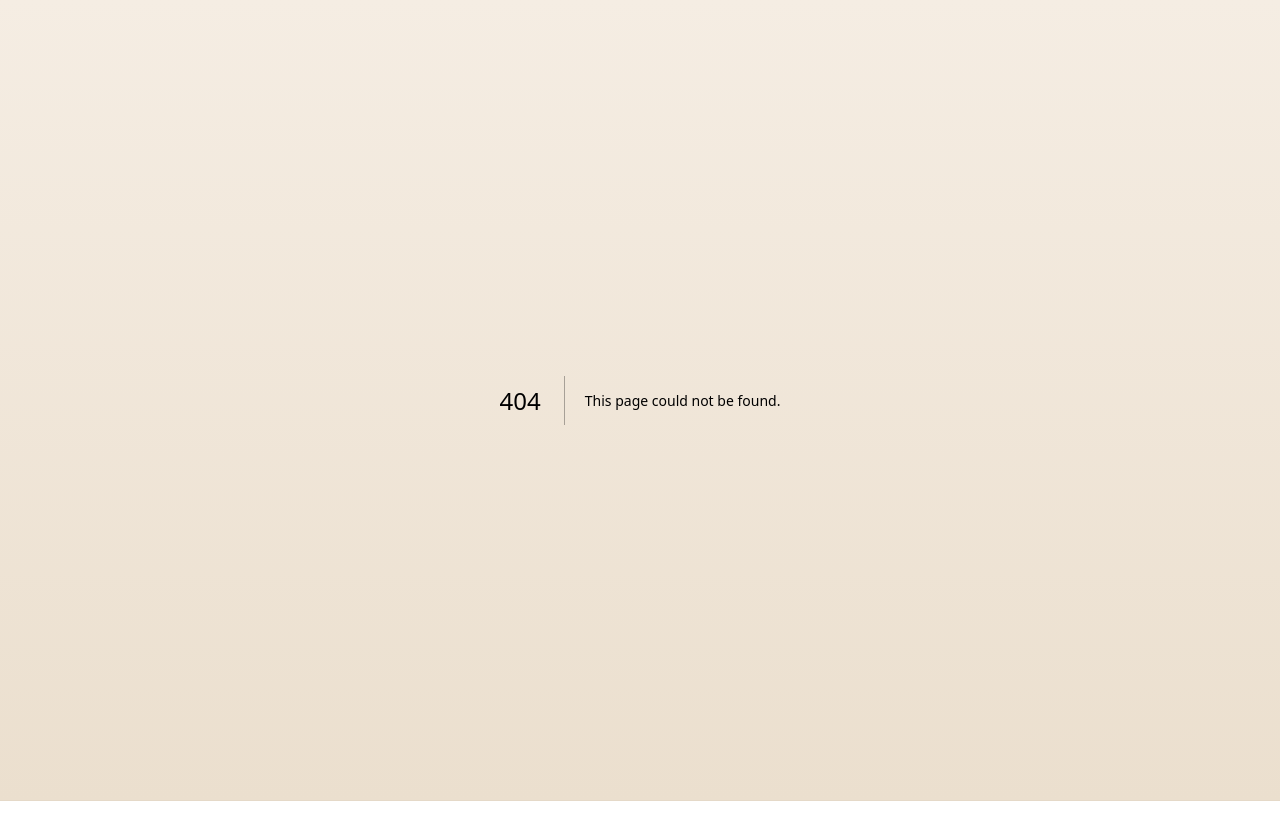
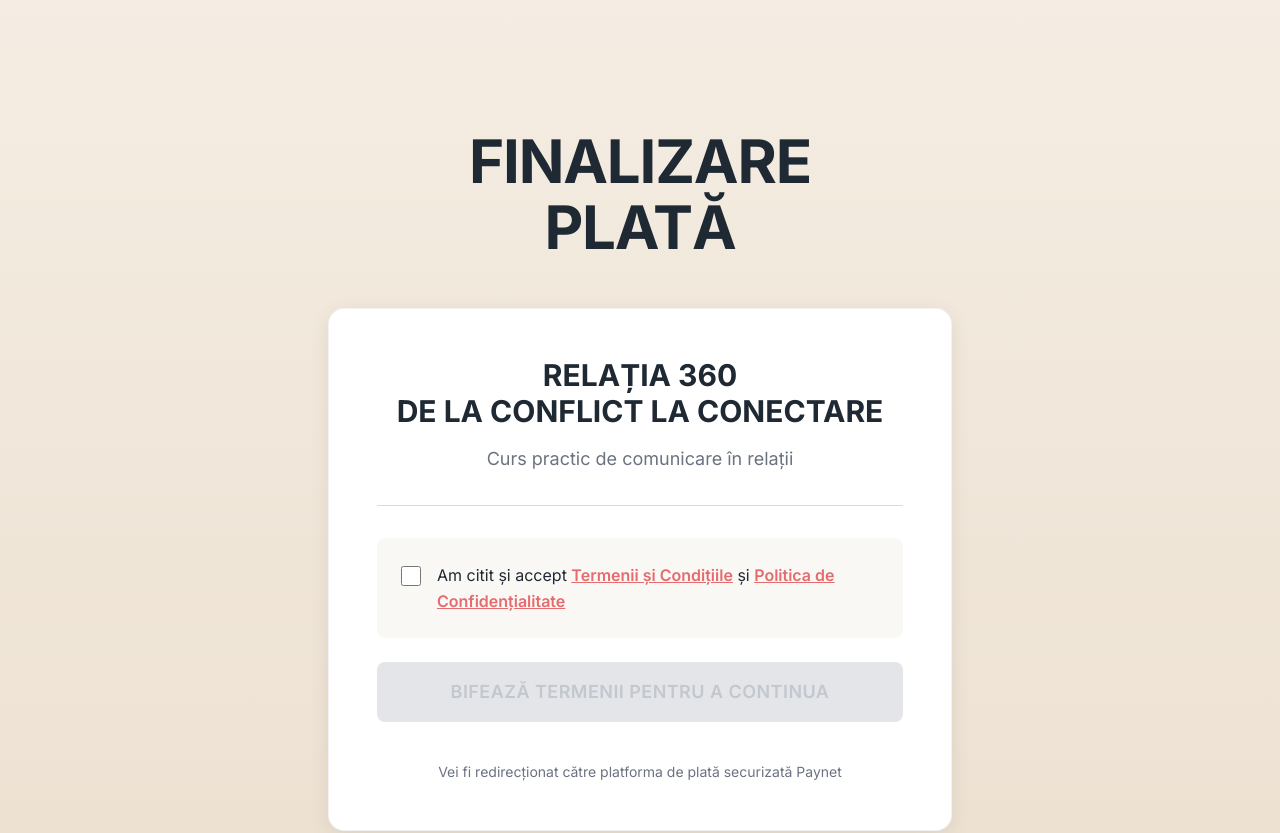
Before and after one commit to Nastea/relatia-360-landing, a Next.js app: page /plata in a window 1280 px wide. Before the commit this address had no page. Shown: the top 833 px of the page. Built offline with nearby package versions, Linux system fonts and the light colour scheme.

Commit message:
Add: Payment page with T&C checkbox and disabled button until accepted

```diff
--- /dev/null
+++ b/app/plata/page.tsx
@@ -0,0 +1,133 @@
+'use client';
+
+import { useState } from 'react';
+import Link from 'next/link';
+
+export default function PlataPage() {
+  const [acceptedTerms, setAcceptedTerms] = useState(false);
+
+  const handlePayment = () => {
+    if (acceptedTerms) {
+      // Placeholder URL - va fi înlocuit cu URL-ul real de plată
+      window.location.href = 'https://paynet.md/placeholder';
+    }
+  };
+
+  return (
+    <div className="min-h-screen w-full overflow-x-hidden" style={{ background: "linear-gradient(to bottom, #f5ede3, #ebdfce)" }}>
+      <section className="py-20 md:py-32">
+        <div className="mx-auto px-4 sm:px-6 max-w-2xl w-full">
+          <h1
+            className="text-4xl md:text-5xl lg:text-6xl font-bold mb-12 text-center uppercase"
+            style={{
+              color: "#1F2933",
+              letterSpacing: "-0.02em",
+              lineHeight: "1.1",
+            }}
+          >
+            FINALIZARE<br />
+            PLATĂ
+          </h1>
+
+          <div
+            className="rounded-2xl p-8 md:p-12 space-y-8"
+            style={{
+              backgroundColor: "#FFFFFF",
+              boxShadow: "0 4px 20px rgba(0, 0, 0, 0.08)",
+              border: "1px solid rgba(0, 0, 0, 0.05)",
+            }}
+          >
+            {/* Course Info */}
+            <div className="text-center pb-8 border-b" style={{ borderColor: "#e5d9c8" }}>
+              <h2
+                className="text-2xl md:text-3xl font-bold mb-4 uppercase"
+                style={{ color: "#1F2933" }}
+              >
+                RELAȚIA 360<br />
+                DE LA CONFLICT LA CONECTARE
+              </h2>
+              <p className="text-lg" style={{ color: "#6B7280" }}>
+                Curs practic de comunicare în relații
+              </p>
+            </div>
+
+            {/* Terms Checkbox */}
+            <div className="space-y-6">
+              <div className="flex items-start gap-4 p-6 rounded-lg" style={{ backgroundColor: "#faf8f5" }}>
+                <input
+                  type="checkbox"
+                  id="terms-checkbox"
+                  checked={acceptedTerms}
+                  onChange={(e) => setAcceptedTerms(e.target.checked)}
+                  className="mt-1 w-5 h-5 rounded border-2 cursor-pointer"
+                  style={{
+                    accentColor: "#E56B6F",
+                    borderColor: acceptedTerms ? "#E56B6F" : "#d1d5db",
+                  }}
+                />
+                <label
+                  htmlFor="terms-checkbox"
+                  className="flex-1 text-base leading-relaxed cursor-pointer"
+                  style={{ color: "#1F2933" }}
+                >
+                  Am citit și accept{' '}
+                  <Link
+                    href="/termeni"
+                    className="underline hover:opacity-80 transition-opacity font-semibold"
+                    style={{ color: "#E56B6F" }}
+                    target="_blank"
+                  >
+                    Termenii și Condițiile
+                  </Link>
+                  {' '}și{' '}
+                  <Link
+                    href="/confidentialitate"
+                    className="underline hover:opacity-80 transition-opacity font-semibold"
+                    style={{ color: "#E56B6F" }}
+                    target="_blank"
+                  >
+                    Politica de Confidențialitate
+                  </Link>
+                </label>
+              </div>
+
+              {/* Payment Button */}
+              <button
+                onClick={handlePayment}
+                disabled={!acceptedTerms}
+                className="w-full py-4 rounded-lg text-lg font-semibold uppercase tracking-wide transition-all"
+                style={{
+                  background: acceptedTerms
+                    ? "linear-gradient(135deg, #E56B6F 0%, #D84A4E 100%)"
+                    : "#d1d5db",
+                  color: acceptedTerms ? "#FFFFFF" : "#9ca3af",
+                  boxShadow: acceptedTerms
+                    ? "0 4px 12px rgba(229, 107, 111, 0.4)"
+                    : "none",
+                  cursor: acceptedTerms ? "pointer" : "not-allowed",
+                  opacity: acceptedTerms ? 1 : 0.6,
+                }}
+              >
+                {acceptedTerms ? "Plătește" : "Bifează termenii pentru a continua"}
+              </button>
+
+              {/* Info Note */}
+              <div className="pt-4 text-center">
+                <p className="text-sm" style={{ color: "#6B7280" }}>
+                  Vei fi redirecționat către platforma de plată securizată Paynet
+                </p>
+              </div>
+            </div>
+          </div>
+
+          {/* Security Info */}
+          <div className="mt-8 text-center">
+            <p className="text-sm" style={{ color: "#6B7280" }}>
+              🔒 Plăți securizate prin Paynet
+            </p>
+          </div>
+        </div>
+      </section>
+    </div>
+  );
+}
```
